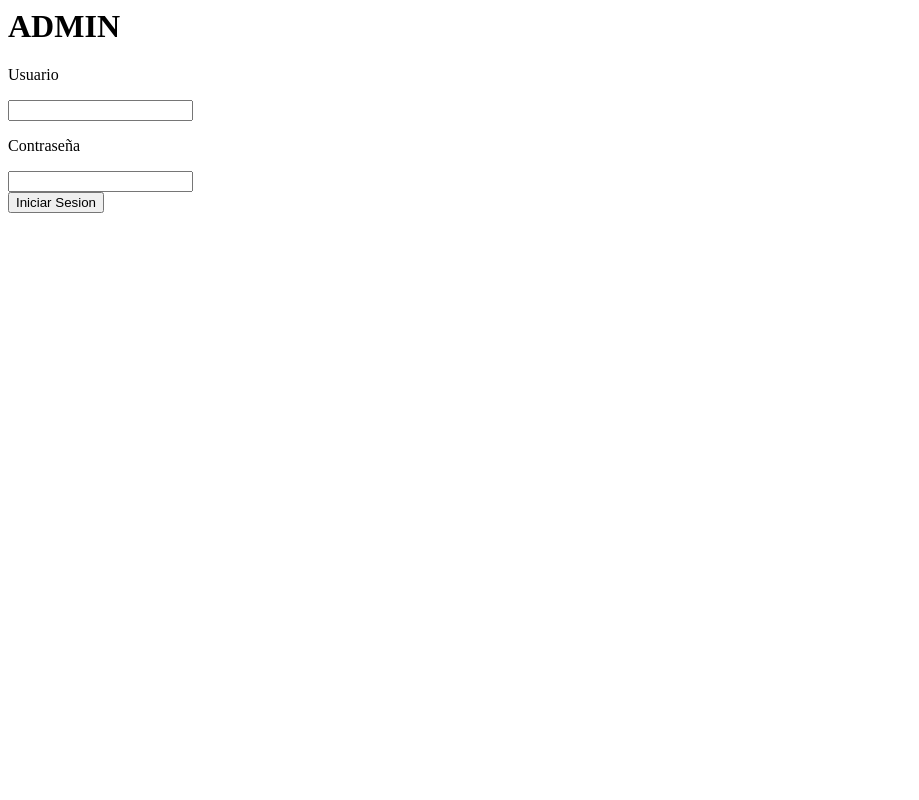
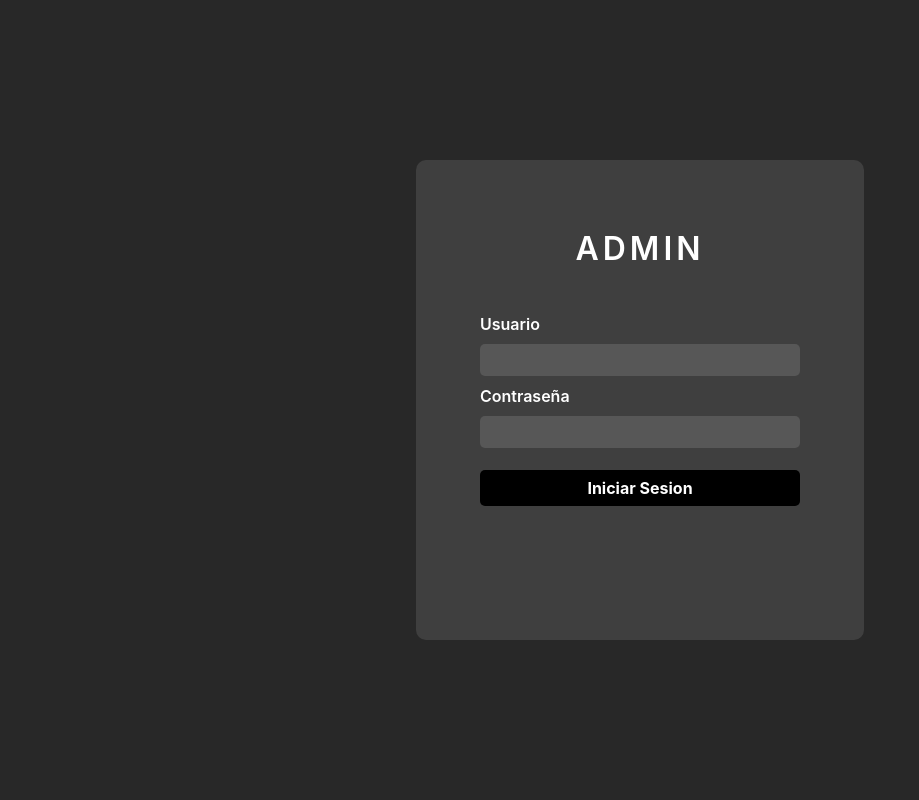
Before and after one commit to marcsaez/tiendaonline, a PHP site: page /views/admin/loginAdmin.php in a window 1280 px wide. Shown: the whole page, without its empty margins (0-919 px from the left). Run offline with PHP 8.4, Linux system fonts and the light colour scheme.

Commit message:
login admin y modificaciones

```diff
--- a/docker/apache/app/css/main.css
+++ b/docker/apache/app/css/main.css
@@ -284,10 +284,6 @@ aside section article span {
   font-size: 14px;
   font-weight: 700;
   letter-spacing: 1.4px;
-}
-
-main#loginAdmin {
-  background-color: black;
 }
 
 .plusminus {
@@ -1250,6 +1246,87 @@ form[name=registrarse] input[type=submit]:hover {
   background-color: #dddddd;
 }
 
+.page-title {
+  font-weight: bold;
+  font-size: 3rem;
+}
+
+#loginAdmin {
+  width: 100%;
+  height: 100vh;
+  background-color: #282828;
+  display: flex;
+  align-items: center;
+  justify-content: center;
+}
+#loginAdmin div {
+  background-color: #3F3F3F;
+  padding: 1.5rem;
+  width: 25rem;
+  height: 27rem;
+  border-radius: 10px;
+  display: flex;
+  justify-content: center;
+}
+#loginAdmin div form {
+  display: grid;
+  grid-template-columns: auto;
+  grid-template-rows: 8rem 1.5rem 3rem 1.5rem 3rem 4rem;
+  align-items: center;
+  width: 20rem;
+}
+#loginAdmin div form h1 {
+  font-size: 2rem;
+  font-weight: 600;
+  letter-spacing: 4px;
+  text-align: center;
+  color: white;
+  text-transform: uppercase;
+}
+#loginAdmin div form label {
+  color: white;
+  font-weight: 600;
+}
+#loginAdmin div form input[type=text], #loginAdmin div form input[type=password] {
+  width: 100%;
+  background-color: #575757;
+  border: none;
+  outline: none;
+  padding: 0.5rem 1rem;
+  color: white;
+  border-radius: 5px;
+  margin: 0.7rem auto;
+  box-sizing: border-box;
+}
+#loginAdmin div form input[type=text]:focus, #loginAdmin div form input[type=password]:focus {
+  background-color: #616161;
+}
+#loginAdmin div form input[type=submit] {
+  background-color: black;
+  border-radius: 5px;
+  border: none;
+  outline: none;
+  color: white;
+  display: flex;
+  flex-direction: row;
+  align-items: center;
+  justify-content: center;
+  font-weight: 700;
+  font-size: 1rem;
+  cursor: pointer;
+  height: 2.2rem;
+}
+#loginAdmin div form input[type=submit]:hover {
+  background-color: #3F3F3F;
+}
+#loginAdmin div form input[type=submit] svg {
+  width: 1.2rem;
+  margin-right: 0.2rem;
+}
+#loginAdmin div form input[type=submit]:hover {
+  background-color: rgb(31, 31, 31);
+}
+
 * {
   font-family: "Inter", sans-serif;
   margin: 0;
--- /dev/null
+++ b/docker/apache/app/css/orders.css
@@ -0,0 +1,4 @@
+.page-title {
+  font-weight: bold;
+  font-size: 3rem;
+}/*# sourceMappingURL=orders.css.map */
--- /dev/null
+++ b/docker/apache/app/css/scrollbar.css
@@ -0,0 +1 @@
+/*# sourceMappingURL=scrollbar.css.map */
--- a/docker/apache/app/models/database.php
+++ b/docker/apache/app/models/database.php
@@ -1,7 +1,7 @@
 <?php
 class database{
     public function conectar(){
-        $host = 'postgres';
+        $host = 'localhost';
         $dbname = 'mangahouse';
         $user = 'postgres';
         $password = 'root';
@@ -13,7 +13,7 @@ class database{
     }
 
     public static function staticConectar(){
-        $host = 'postgres';
+        $host = 'localhost';
         $dbname = 'mangahouse';
         $user = 'postgres';
         $password = 'root';
--- /dev/null
+++ b/docker/apache/app/scss/components/admin/login.scss
@@ -0,0 +1,68 @@
+
+
+#loginAdmin {
+    width: 100%;
+    height: 100vh;
+    background-color: $dark1;
+    display: flex;
+    align-items: center;
+    justify-content: center;
+
+    div {
+        background-color: $dark2;
+        padding: 1.5rem;
+        width: 25rem;
+        height: 27rem;
+        border-radius: 10px;
+        display: flex;
+        justify-content: center;
+
+        form {
+            display: grid;
+            grid-template-columns: auto;
+            grid-template-rows: 8rem  1.5rem 3rem 1.5rem 3rem 4rem;
+            align-items: center;
+            width: 20rem;
+
+            h1 {
+                font-size: 2rem;
+                font-weight: 600;
+                letter-spacing: 4px;
+                text-align: center;
+                color: white;
+                text-transform: uppercase;
+            }
+
+            label {
+                color: white;
+                font-weight: 600;
+            }
+
+            input[type="text"], input[type="password"] {
+                width: 100%;
+                background-color: $dark3;
+                border: none;
+                outline: none;
+                padding: 0.5rem 1rem;
+                color: white;
+                border-radius: 5px;
+                margin: 0.7rem auto;
+                box-sizing: border-box;
+
+                &:focus {
+                    background-color: #616161;
+                }
+            }
+
+            input[type="submit"]{
+                @include btn-primary;
+                height: 2.2rem;
+
+                &:hover {
+                    background-color: rgb(31, 31, 31);
+
+                }
+            }
+        }
+    }
+}
--- /dev/null
+++ b/docker/apache/app/scss/components/orders/orders.scss
@@ -0,0 +1,4 @@
+.page-title {
+    font-weight: bold;
+    font-size: 3rem;
+}
--- a/docker/apache/app/scss/main.scss
+++ b/docker/apache/app/scss/main.scss
@@ -3,7 +3,6 @@
 @import 'variables.scss';
 @import 'mixin.scss';
 @import 'navLateralAdmin.scss';
-@import 'login.scss';
 @import 'components/plus-minus.scss';
 @import 'components/products/description-list.scss';
 @import 'components/products/page.scss';
@@ -18,6 +17,8 @@
 @import 'components/users/login.scss';
 @import 'components/users/register.scss';
 @import 'components/search/searchResults.scss';
+@import 'components/orders/orders.scss';
+@import 'components/admin/login.scss';
 
 * {
     font-family: 'Inter', sans-serif;
@@ -106,7 +107,7 @@ main#index {
 main.dashboard {
     width: 100%;
     height: 100vh;
-    background-color: #282828;
+    background-color: $dark1;
     color: white;
 }
 
--- a/docker/apache/app/scss/variables.scss
+++ b/docker/apache/app/scss/variables.scss
@@ -3,3 +3,6 @@ $color-danger: #B82626;
 $header-bg: #F7F7F7;
 $border-thin-color: #dddddd;
 $tendencia: #950000;
+$dark1: #282828;
+$dark2: #3F3F3F;
+$dark3: #575757;
--- a/docker/apache/app/views/admin/listarPedidos.php
+++ b/docker/apache/app/views/admin/listarPedidos.php
@@ -14,9 +14,9 @@
             </a> -->
         </section>
         <section>
-        <form id="buscador" action="index.php?Controller=Productos&action=buscar" method="POST">
-            <input type="text" id="termino" name="termino" placeholder="Indique el nombre del producto a buscar">
-        </form>
+            <form id="buscador" action="index.php?Controller=Productos&action=buscar" method="POST">
+                <input type="text" id="termino" name="termino" placeholder="Indique el nombre del producto a buscar">
+            </form>
         </section>
         <section>
             <table id="resultadosDivAdmin">
--- a/docker/apache/app/views/admin/loginAdmin.php
+++ b/docker/apache/app/views/admin/loginAdmin.php
@@ -1,17 +1,24 @@
+<!DOCTYPE html>
+<html lang="en">
+<head>
+    <meta charset="UTF-8">
+    <meta name="viewport" content="width=device-width, initial-scale=1.0">
+    <link rel="stylesheet" href="../../css/main.css">
+    <title>Document</title>
+</head>
+<body>
+    <main id="loginAdmin">
+        <div>
+            <form enctype="multipart/form-data" action="../../index.php?Controller=Admin&action=Login" method="POST" class = "formularioAdmin">
+                <h1>Admin</h1>
+                <label for="adminUser">Usuario</label>
+                <input type="text" maxlength="255" name="adminUser" required>
+                <label for="passwordAdmin">Contraseña</label>
+                <input type="password" maxlength="255" name="passwordAdmin" required>
+                <input type="submit" name="Login" value="Iniciar Sesion" id="logearse">
+            </form>
+        </div>
 
-<main id="loginAdmin">
-    <!-- <img src="../../img/grid-one-piece-2.jpg" alt="fondo-administrador"> -->
-    <div class = "container">
-        <div class="loginAdmin">
-            <h1>ADMIN</h1>
-        <form enctype="multipart/form-data" action="../../index.php?Controller=Admin&action=Login" method="POST" class = "formularioAdmin">
-            <p>Usuario</p>
-            <input type="text" maxlength="255" name="adminUser" class="inputsAdmin" required>
-            <p>Contraseña</p>
-            <input type="password" maxlength="255" name="passwordAdmin" class="inputsAdmin" required><br>
-            <input type="submit" name="Login" value="Iniciar Sesion" class = "inputsAdmin" id="logearse">
-        </form>
-        </div>
-    </div>
-
-</main>
+    </main>
+</body>
+</html>
--- a/docker/apache/app/views/general/header.php
+++ b/docker/apache/app/views/general/header.php
@@ -66,7 +66,7 @@
                             echo '
                                 <ul class="opciones-usuario" id="desplegable-usuario">
                                     <li>'.$_SESSION['userMail'].'</li>
-                                    <li><a href="index.php?Controller=Usuario&action=mostrarPerfil">Mi Perfil</a></li>
+                                    <li><a href="index.php?Controller=Usuario&action=mostrarPerfil">Mis Pedidos</a></li>
                                     <li><a href="index.php?Controller=Usuario&action=logOutUsuario">Cerrar Sesión</a></li>
                                 </ul>
                             ';
```
Also changed, not shown: docker/apache/app/css/login.css (+10 -2 lines), docker/apache/app/scss/login.scss (deleted, +0 -7 lines), docker/apache/app/views/general/perfil.php (+7 -1 lines), 4 other files.
